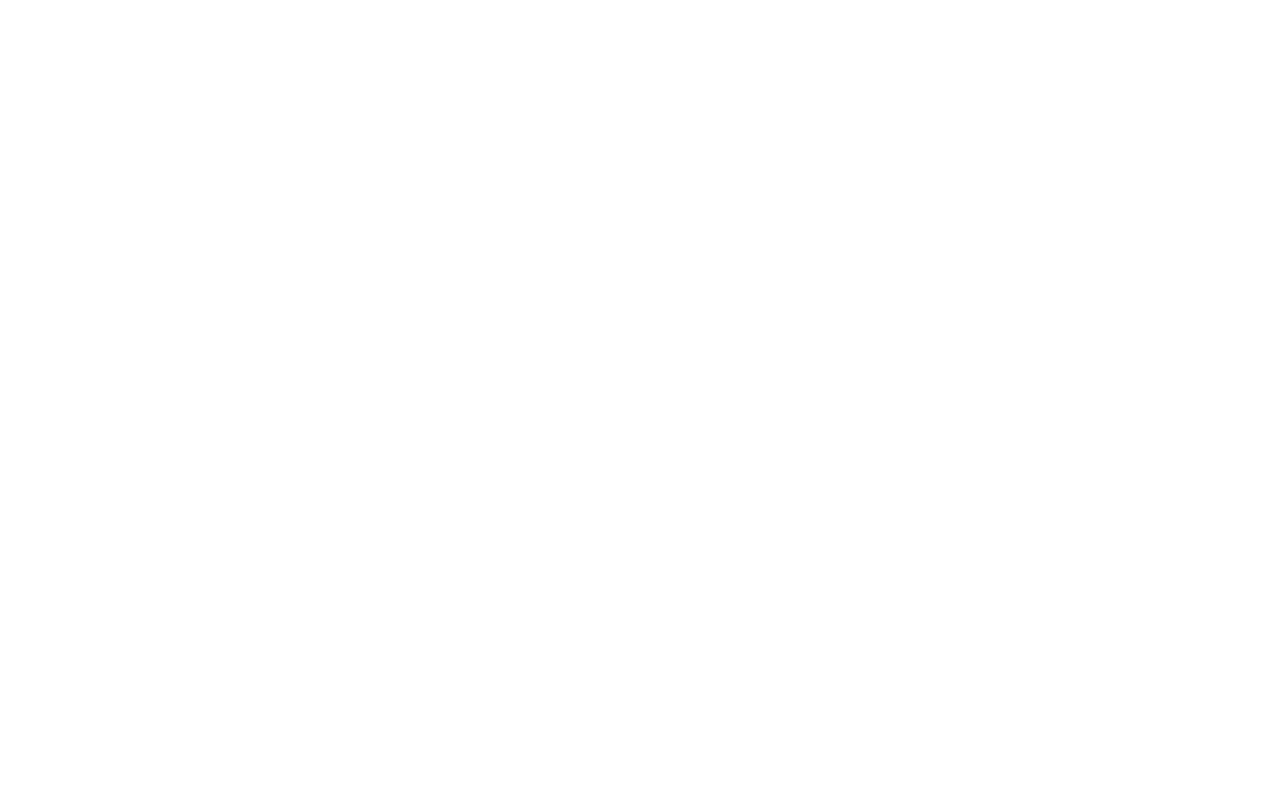
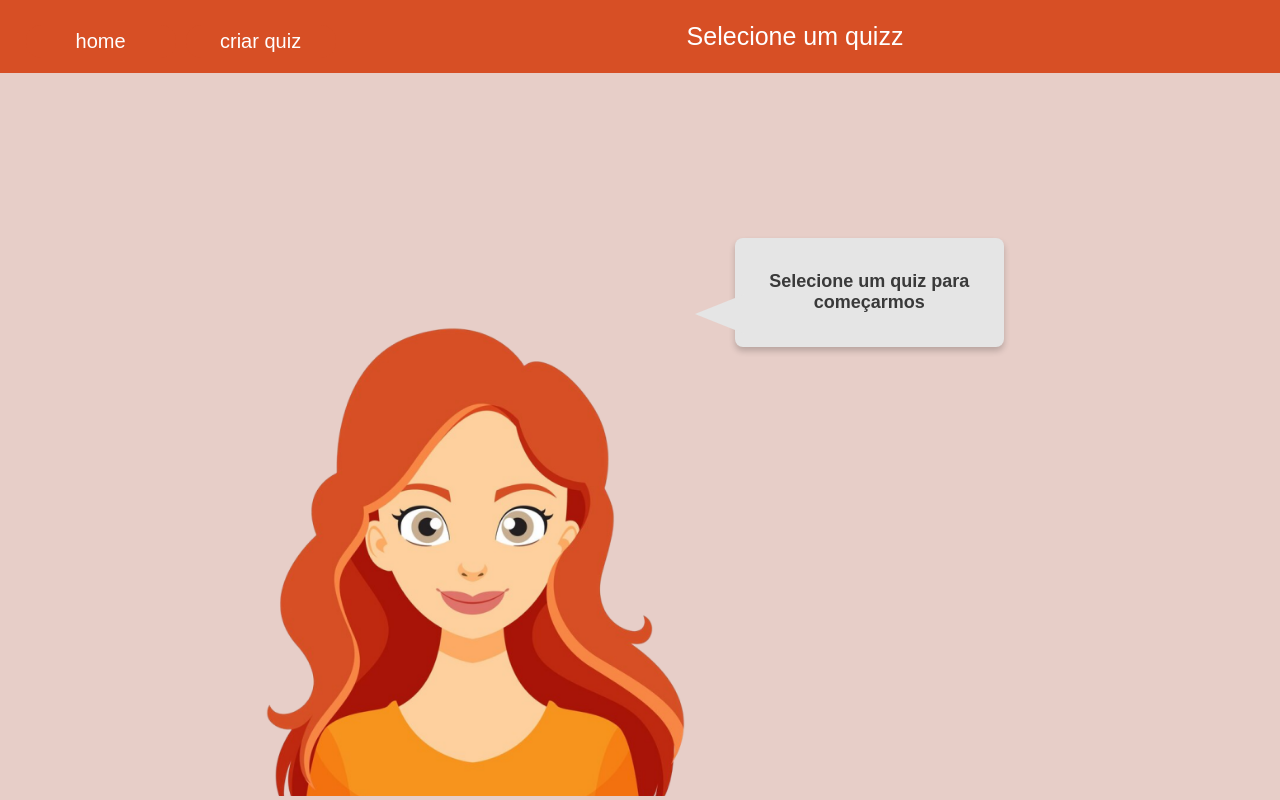
Before and after one commit to mabiiak/pex-quiz, a React (Vite) app: page / in a window 1280 px wide. Built offline with nearby package versions, Linux system fonts and the light colour scheme; the HTML template or start-up script is replaced by a standard one.

Commit message:
componente home

```diff
--- a/src/Home.jsx
+++ b/src/Home.jsx
@@ -1,2 +1,107 @@
+import { useState } from "react";
+import Header from "./Header";
+import image from "./assets/lari.png";
+
 export default function Home({ selecionado }) {
+  const [selectedAnswer, setSelectedAnswer] = useState(null);
+  const [isAnswered, setIsAnswered] = useState(false);
+  const [messageFinal, setMessageFinal] = useState(false);
+  const [score, setScore] = useState(0);
+  const [currentQuestionIndex, setCurrentQuestionIndex] = useState(0);
+
+  let currentQuiz;
+  if (selecionado) {
+    currentQuiz = selecionado.perguntas[currentQuestionIndex];
+  }
+
+  const handleAnswer = (index) => {
+    if (!isAnswered) {
+      setSelectedAnswer(index);
+      setIsAnswered(true);
+    }
+  };
+
+  const handleNext = () => {
+    if (selectedAnswer !== null) {
+      if (currentQuiz.opcoes[selectedAnswer].selecionado) {
+        setScore(score + 1);
+      }
+    }
+
+    setSelectedAnswer(null);
+    setIsAnswered(false);
+
+    if (currentQuestionIndex < selecionado.perguntas.length - 1) {
+      setCurrentQuestionIndex(currentQuestionIndex + 1);
+    } else {
+      setMessageFinal(true);
+    }
+  };
+
+  return (
+    <div className="container">
+      <Header
+        selecionado={selecionado}
+        score={score}
+        currentQuestionIndex={currentQuestionIndex}
+      />
+      <div className="quiz-content">
+        <div className="character">
+          <img src={image} alt="Avatar" className="avatar" />
+        </div>
+
+        {currentQuiz && !messageFinal ? (
+          <div className="question-box">
+            <p className="question-text">{currentQuiz.pergunta}</p>
+
+            <div className="options">
+              {currentQuiz.opcoes.map((option, index) => (
+                <label
+                  key={index}
+                  className={`option-label ${selectedAnswer === index ? "selected" : ""} ${
+                    isAnswered && option.selecionado ? "correct" : ""
+                  }`}
+                >
+                  <input
+                    type="radio"
+                    name="quiz-option"
+                    value={index}
+                    checked={selectedAnswer === index}
+                    onChange={() => handleAnswer(index)}
+                    disabled={isAnswered}
+                  />
+                  {option.texto}
+                </label>
+              ))}
+            </div>
+
+            <button className="next-button" onClick={handleNext} disabled={selectedAnswer === null}>
+              Próxima
+            </button>
+          </div>
+        ) : (
+          <div className="question-box">
+            {selecionado ? (
+              <>
+                <p className="question-text">
+                  {`Parabéns! Você acertou ${score}/${selecionado.perguntas.length}`}
+                </p>
+                <button
+                  onClick={() => {
+                    setMessageFinal(false);
+                    setCurrentQuestionIndex(0);
+                    setScore(0);
+                  }}
+                >
+                  Reiniciar
+                </button>
+              </>
+            ) : (
+              <p className="question-text">Selecione um quiz para começarmos</p>
+            )}
+          </div>
+        )}
+      </div>
+    </div>
+  );
 }
--- a/src/index.css
+++ b/src/index.css
@@ -34,3 +34,159 @@
   align-items: center;
   gap: 15px;
 }
+
+
+
+/* /////////////////////////////////////////////////////////////////
+
+HOME */
+
+.option-label {
+  background-color: #e5e5e5;
+  color: #3a3a3a;
+  padding: 12px 20px;
+  border-radius: 15px;
+  cursor: pointer;
+  font-size: 16px;
+  display: flex;
+  align-items: center;
+  transition: background 0.3s ease-in-out, transform 0.2s;
+  position: relative;
+  box-shadow: 2px 2px 4px rgba(0, 0, 0, 0.1);
+}
+
+.option-label:hover {
+  background-color: #dcdcdc;
+}
+
+.option-label input {
+  display: none;
+}
+
+.option-label.selected {
+  background-color: #ffcc00;
+  color: #fff;
+  font-weight: bold;
+  transform: scale(1.05);
+}
+
+.option-label.correct {
+  background-color: #32cd32;
+  color: #fff;
+  font-weight: bold;
+  transform: scale(1.05);
+}
+
+.container {
+  display: flex;
+  flex-direction: column;
+  align-items: center;
+  font-family: Arial, sans-serif;
+  background-color: #e7cec8;
+  width: 100%;
+  height: calc(100vh);
+}
+
+.quiz-content {
+  display: flex;
+  align-items: flex-end;
+  justify-content: space-between;
+  gap: 20px;
+  height: 100vh;
+  width: 60vw;
+}
+
+.character {
+  width: 70vh;
+}
+
+.avatar {
+  width: 100%;
+}
+
+.input-field, .option-input {
+  width: 90%;
+  margin: 5px 0;
+  border-radius: 5px;
+  border: 1px solid #ccc;
+}
+
+.option {
+  display: flex;
+  align-items: center;
+  justify-content: space-between;
+  margin: 5px 0;
+}
+
+.radio-button {
+  accent-color: green;
+}
+
+.question-box {
+  border-radius: 12px;
+  padding: 20px;
+  width: 50%;
+  height: 80%;
+  text-align: center;
+}
+
+.question-box button {
+  height: 60px;
+}
+
+.question-text {
+  box-shadow: 0px 4px 6px rgba(0, 0, 0, 0.2);
+  background: #e5e5e5;
+  font-size: 18px;
+  font-weight: bold;
+  color: #3a3a3a;
+  padding: 10px;
+  border-radius: 8px;
+  display: flex;
+  justify-content: center;
+  align-items: center;
+  height: 20%;
+  width: 100%;
+  position: relative;
+  text-align: center;
+}
+
+.question-text::before {
+  content: "";
+  position: absolute;
+  left: -40px; /* Move o triângulo para fora da div */
+  top: 70%;
+  transform: translateY(-50%); /* Centraliza verticalmente */
+  width: 0;
+  height: 0;
+  border-top: 20px solid transparent;
+  border-bottom: 20px solid transparent;
+  border-right: 50px solid #e5e5e5; /* Cor do balão */
+}
+
+.options {
+  display: flex;
+  flex-direction: column;
+  gap: 10px;
+  margin-top: 20px;
+  align-items: center;
+}
+
+.options label {
+  width: 100%;
+}
+
+.option-label:hover::after {
+  border-left: 45px solid #dcdcdc; /* Cor do balão */
+}
+
+
+
+/* /////////////////////////////////////////////////////////////////
+
+PAGE CRIAR E LISTAR QUIZ */
+
+.quiz-item {
+  margin: 5px 0;
+  border-radius: 5px;
+}
--- /dev/null
+++ b/src/main.jsx
@@ -0,0 +1,15 @@
+import { StrictMode } from 'react'
+import { createRoot } from 'react-dom/client'
+import './index.css'
+import App from './App.jsx'
+import React from 'react';
+import { BrowserRouter, Routes, Route } from 'react-router-dom';
+
+
+createRoot(document.getElementById('root')).render(
+  <StrictMode>
+    <BrowserRouter>
+      <App />
+    </BrowserRouter>
+  </StrictMode>,
+)
```
